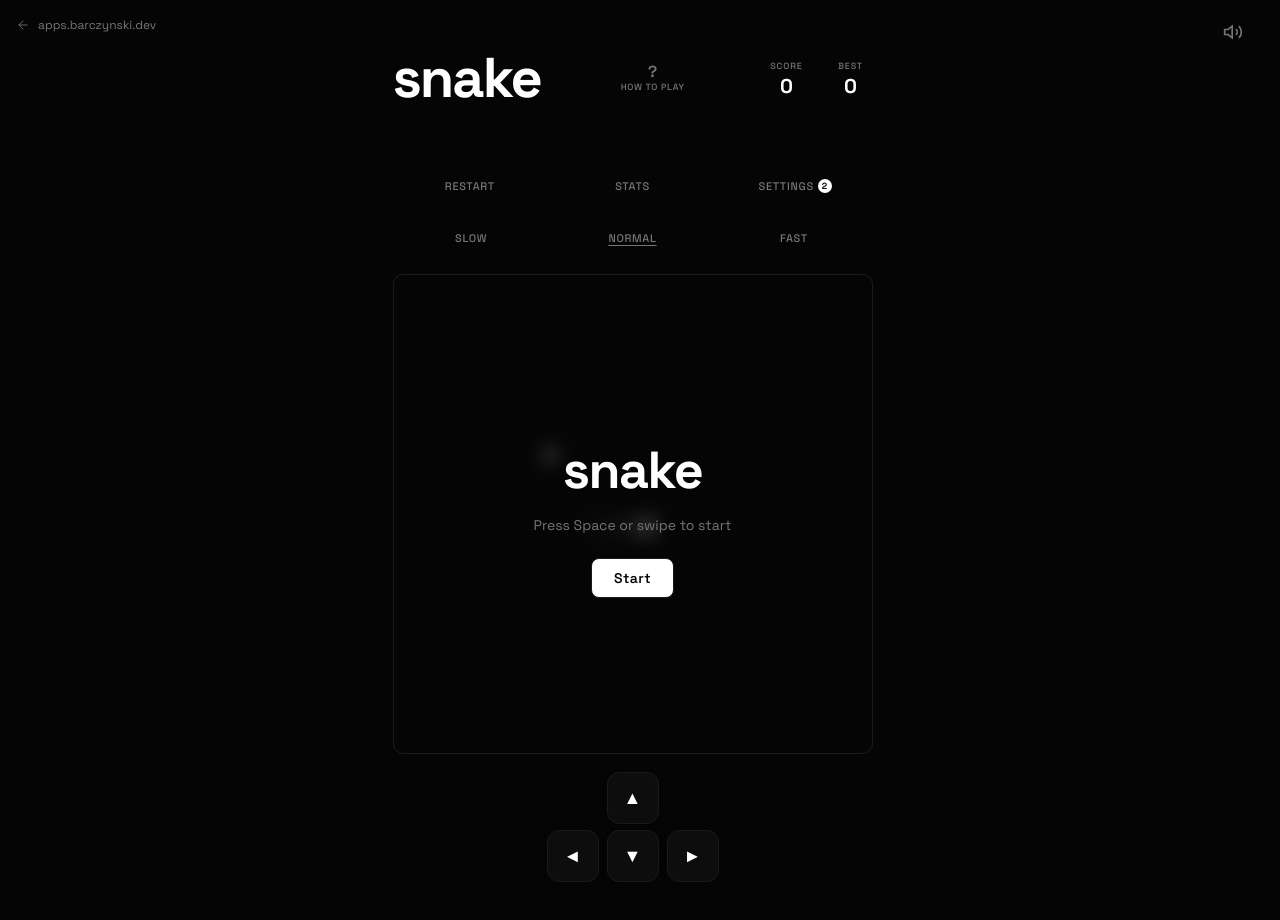
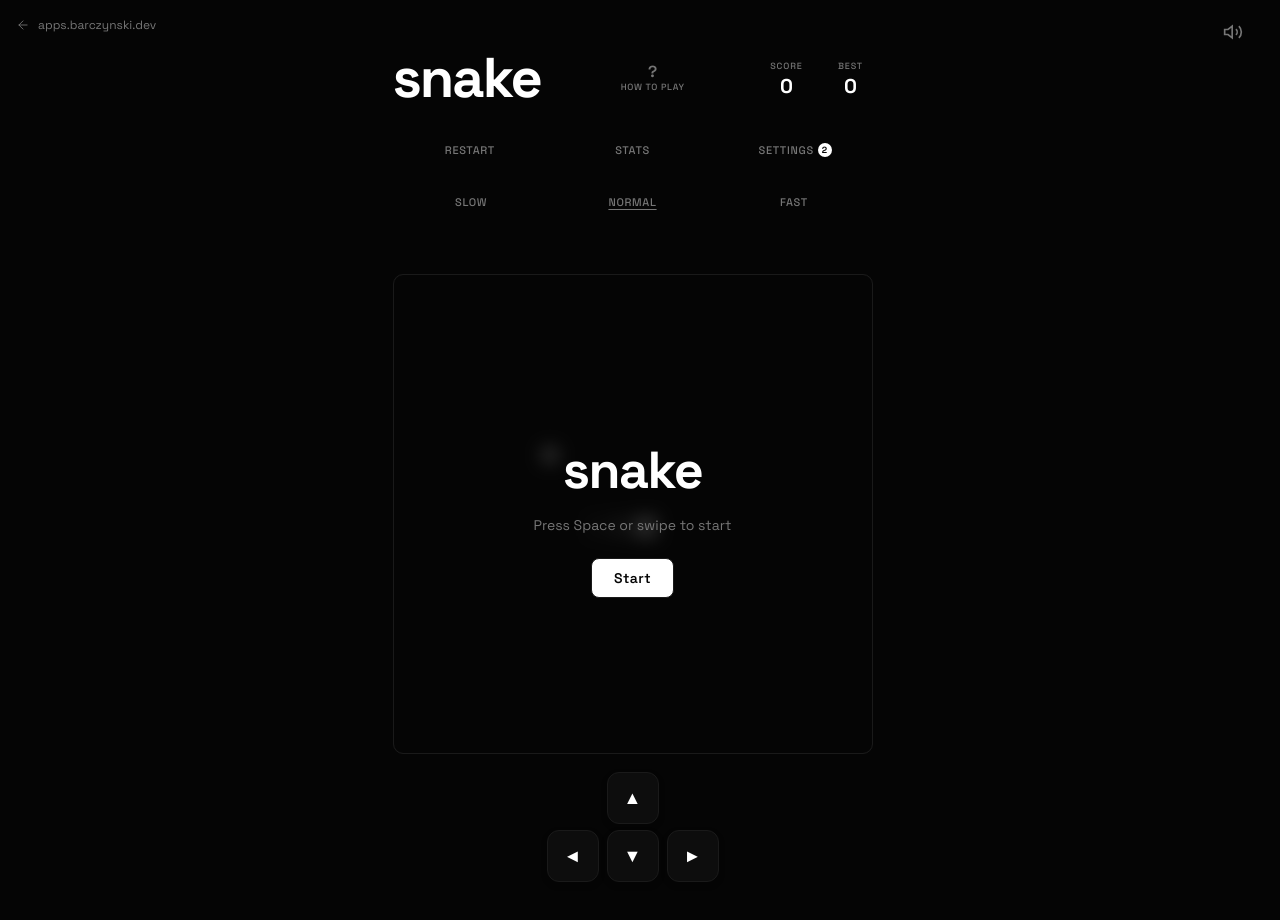
Before and after one commit to adambar88/snake, a React (Vite) app: page / in a window 1280 px wide. Shown: the top 920 px of the page. Built offline with nearby package versions, Linux system fonts and the light colour scheme.

Commit message:
style(snake): position active power-up badge directly under slow/normal/fast buttons

```diff
--- a/src/App.tsx
+++ b/src/App.tsx
@@ -820,15 +820,6 @@ export default function App() {
                     </div>
                 </div>
 
-                {/* Active Powerup Bar (Permanently reserved space: zero layout shift & zero board overlap) */}
-                <div className="active-powerup-bar">
-                    {state.activePowerUp && (
-                        <span className={`active-powerup-badge badge-${state.activePowerUp.type}`}>
-                            ⚡ {state.activePowerUp.type.toUpperCase()} MODE
-                        </span>
-                    )}
-                </div>
-
                 {/* Sub-header */}
                 <div className="game-intro">
                     <div className="intro-buttons">
@@ -857,6 +848,16 @@ export default function App() {
                         ))}
                     </div>
                 </div>
+
+                {/* Active Powerup Bar (Placed under slow/normal/fast buttons with reserved height) */}
+                <div className="active-powerup-bar">
+                    {state.activePowerUp && (
+                        <span className={`active-powerup-badge badge-${state.activePowerUp.type}`}>
+                            ⚡ {state.activePowerUp.type.toUpperCase()} MODE
+                        </span>
+                    )}
+                </div>
+
 
                 {/* Board */}
                 <div
```
